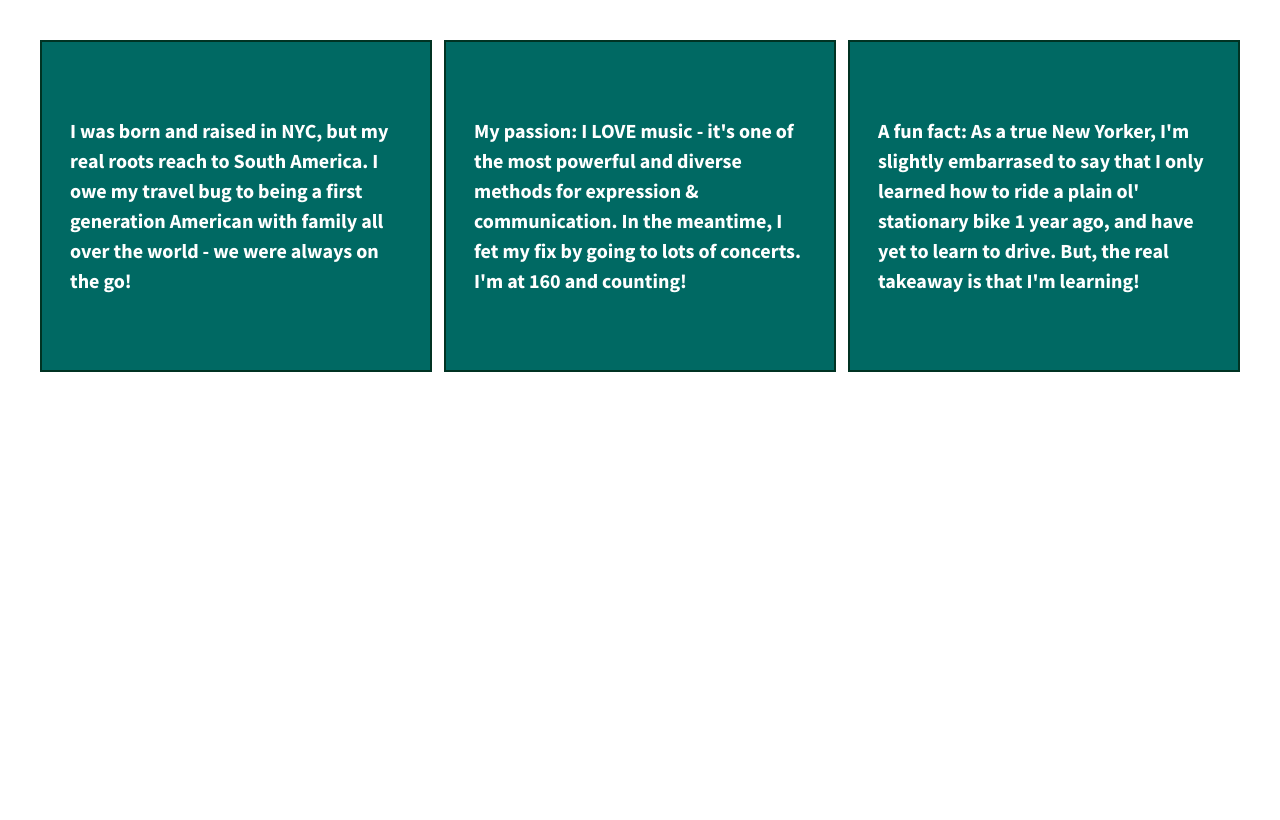
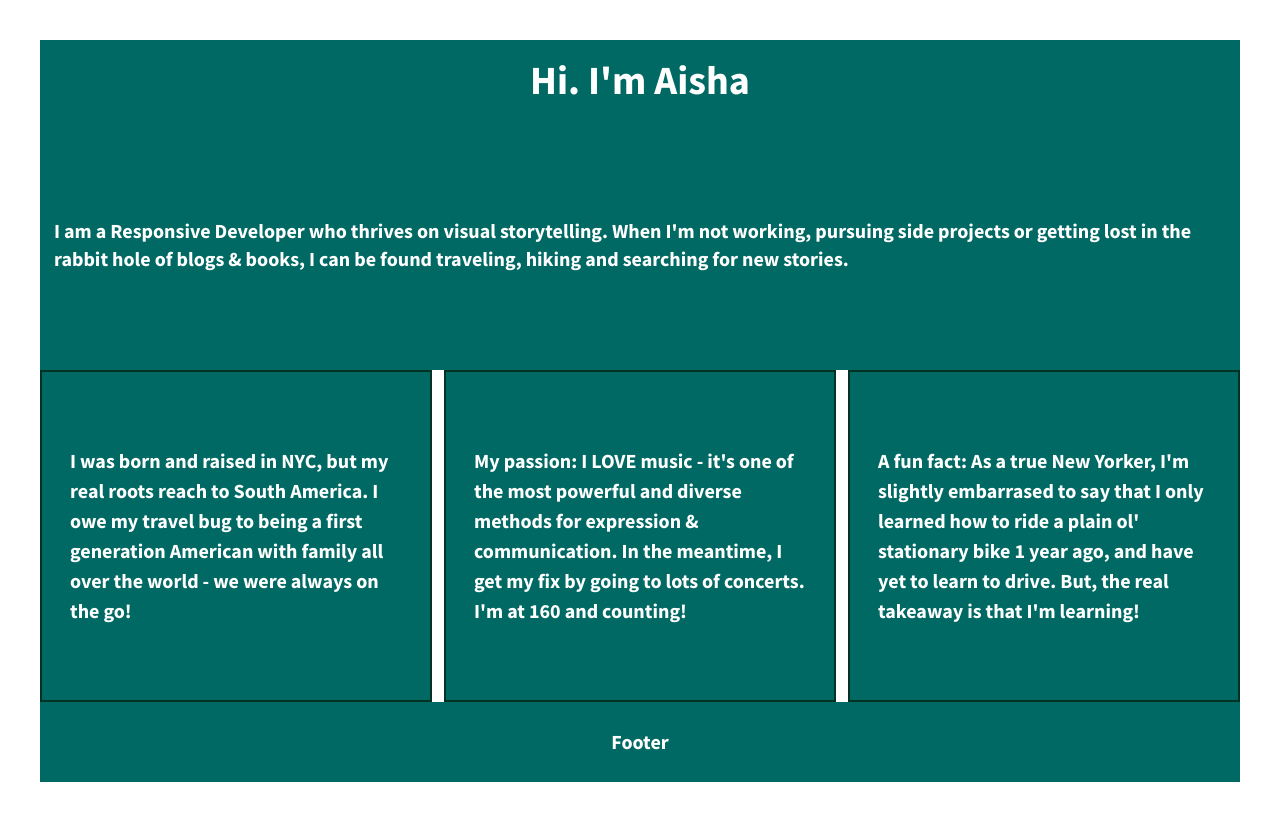
Before and after one commit to jenastewart/206-multiple-div-flexbox, a plain HTML site: page index.html in a window 1280 px wide. Drawn offline with nearby package versions, Linux system fonts and the light colour scheme.

Commit message:
Added additional sections, text and color

```diff
--- a/css/main.css
+++ b/css/main.css
@@ -107,11 +107,39 @@ body {
   font-size: 1.25em;
   height: 100%;
 }
+header,
+footer {
+  background-color: #006963;
+  height: 80px;
+  width: 100%;
+}
+header h1 {
+    font-size: 2em;
+    color: #fff;
+    text-align: left;
+}
 
+main {
+  background-color: #006963;
+  height: 250px;
+  width: 100%;
+}
+
+header,
+footer,
+main {
+    display: flex;
+    justify-content: center;
+    align-items: center;
+    color: #fff;
+}
 .wrapper {
   /*add display:flex and set justify-content to space-between*/
   font-weight: 700;
   display: flex;
+  justify-content: space-between;
+  align-items: center;
+  flex-flow: row wrap;
   justify-content: space-between;
 }
 
--- a/index.html
+++ b/index.html
@@ -22,15 +22,21 @@
         <![endif]-->
 
         <section class="wrapper">
+            <header>
+                <h1>Hi. I'm Aisha</h1></header>
+            <main>
+                <p> I am a <span>Responsive Developer </span>who thrives on visual storytelling.  When I'm not working, pursuing side projects or getting lost in the rabbit hole of blogs &amp; books, I can be found traveling, hiking and searching for new stories.</p>
+            </main>
             <div class="div-1">
                 <p>I was born and raised in NYC, but my real roots reach to South America.  I owe my travel bug to being a first generation American with family all over the world - we were always on the go!</p>
             </div>
             <div class="div-2">
-                <p>My passion: I LOVE music - it's one of the most powerful and diverse methods for expression &amp; communication.  In the meantime, I fet my fix by going to lots of concerts.  I'm at 160 and counting!</p>
+                <p>My passion: I LOVE music - it's one of the most powerful and diverse methods for expression &amp; communication.  In the meantime, I get my fix by going to lots of concerts.  I'm at 160 and counting!</p>
             </div>
             <div class="div-3">
                 <p>A fun fact: As a true New Yorker, I'm slightly embarrased to say that I only learned how to ride a plain ol' stationary bike 1 year ago, and have yet to learn to drive.  But, the real takeaway is that I'm learning!</p>
             </div>
+            <footer>Footer</footer>
         </section>
 
         <script src="https://ajax.googleapis.com/ajax/libs/jquery/1.11.3/jquery.min.js"></script>
```
Also changed, not shown: 1 other file.
